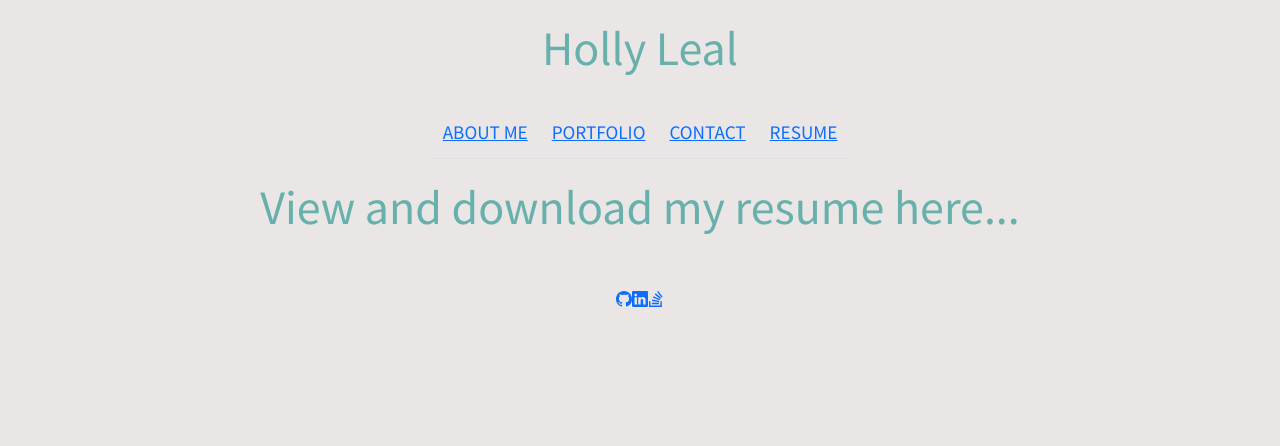
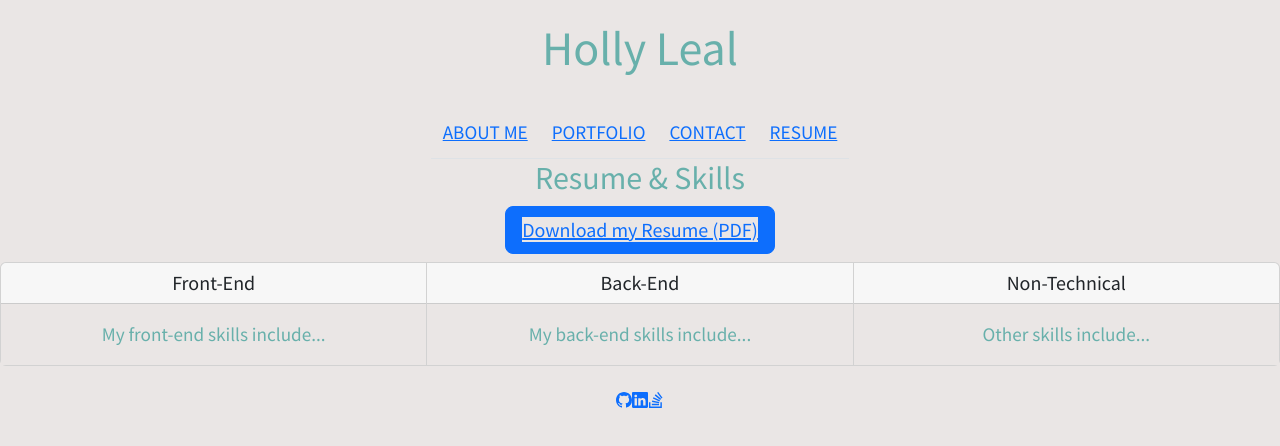
Before and after one commit to hollyhleal/react-portfolio, a React (Create React App) app: page /react-portfolio/resume in a window 1280 px wide. Shown: the top 446 px of the page. Built offline with nearby package versions, Linux system fonts and the light colour scheme; the HTML template or start-up script is replaced by a standard one.

Commit message:
add resume and update page with cards and button

```diff
--- a/src/App.js
+++ b/src/App.js
@@ -2,10 +2,10 @@ import React from "react";
 import { BrowserRouter as Router, Route, Routes } from "react-router-dom";
 import Header from "./components/Header/Header.js";
 import Footer from "./components/Footer/Footer.js";
-import About from "./components/pages/About/About";
+import About from "./components/pages/About/About.js";
 import Portfolio from "./components/pages/Portfolio/Portfolio.js";
 import Contact from "./components/pages/Contact/Contact.js";
-import Resume from "./components/pages/Resume";
+import Resume from "./components/pages/Resume/Resume.js";
 import "./App.css";
 
 function App() {
--- a/src/components/Project.js
+++ b/src/components/Project.js
@@ -17,7 +17,7 @@ function Project() {
           <Card.Body>
             <Button variant="primary" href={deployed} target="_blank">
               Deployed Application
-            </Button>
+            </Button>{" "}
             <Button variant="secondary" href={repo} target="_blank">
               Repository
             </Button>
--- a/src/components/pages/Resume.js
+++ /dev/null
@@ -1,9 +0,0 @@
-function Resume() {
-  return (
-    <div>
-      <h1>View and download my resume here...</h1>
-    </div>
-  );
-}
-
-export default Resume;
--- /dev/null
+++ b/src/components/pages/Resume/Resume.js
@@ -0,0 +1,43 @@
+import Card from "react-bootstrap/Card";
+import CardGroup from "react-bootstrap/CardGroup";
+import Button from "react-bootstrap/Button";
+import resumePDF from "../../../documents/hl-react-portfolio-resume.pdf";
+
+function Resume() {
+  return (
+    <>
+      <div>
+        <h2>Resume & Skills</h2>
+      </div>
+      <div className="mb-2">
+        <Button variant="primary" size="lg">
+          <a href={resumePDF} download="hl-react-portfolio-resume.pdf">
+            Download my Resume (PDF)
+          </a>
+        </Button>
+      </div>
+      <CardGroup>
+        <Card>
+          <Card.Header as="h5">Front-End</Card.Header>
+          <Card.Body>
+            <Card.Text>My front-end skills include...</Card.Text>
+          </Card.Body>
+        </Card>
+        <Card>
+          <Card.Header as="h5">Back-End</Card.Header>
+          <Card.Body>
+            <Card.Text>My back-end skills include...</Card.Text>
+          </Card.Body>
+        </Card>
+        <Card>
+          <Card.Header as="h5">Non-Technical</Card.Header>
+          <Card.Body>
+            <Card.Text>Other skills include...</Card.Text>
+          </Card.Body>
+        </Card>
+      </CardGroup>
+    </>
+  );
+}
+
+export default Resume;
```
Also changed, not shown: 1 other file (tests, documents, lock files or other folders).
